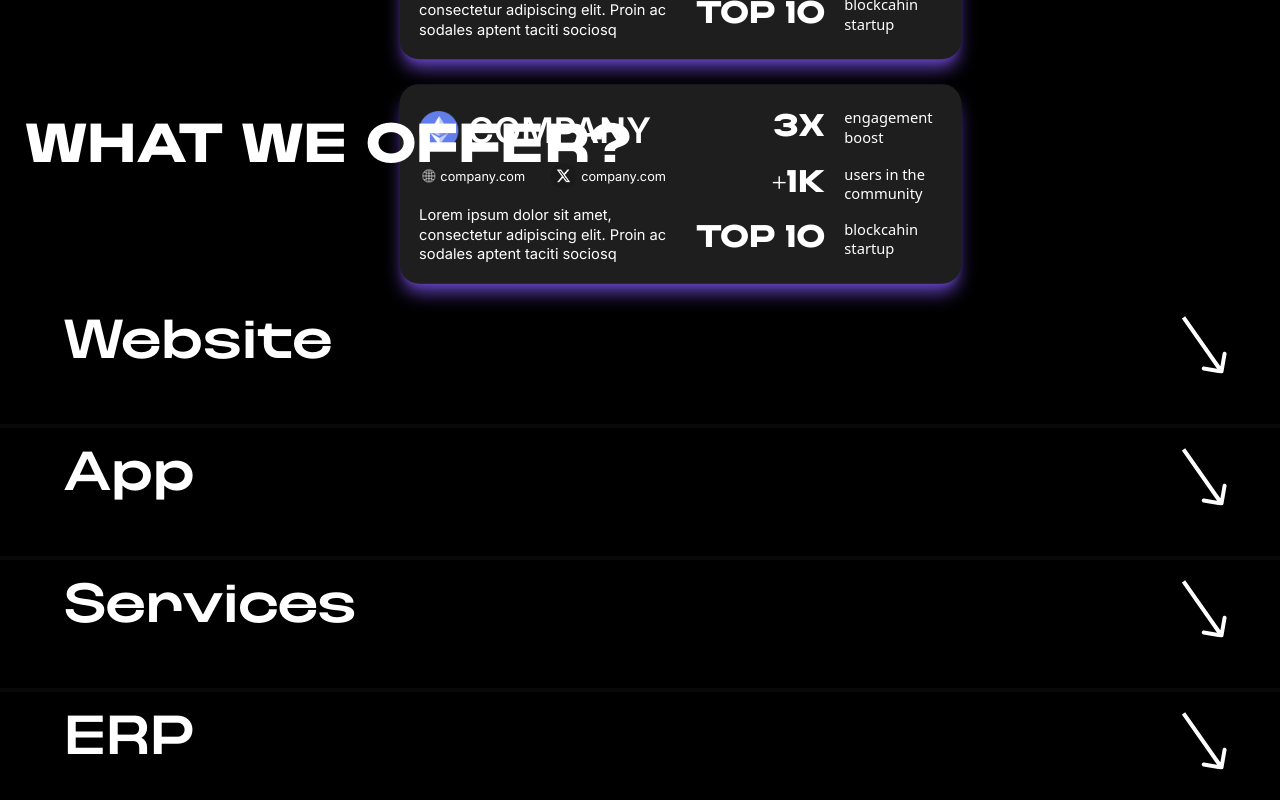
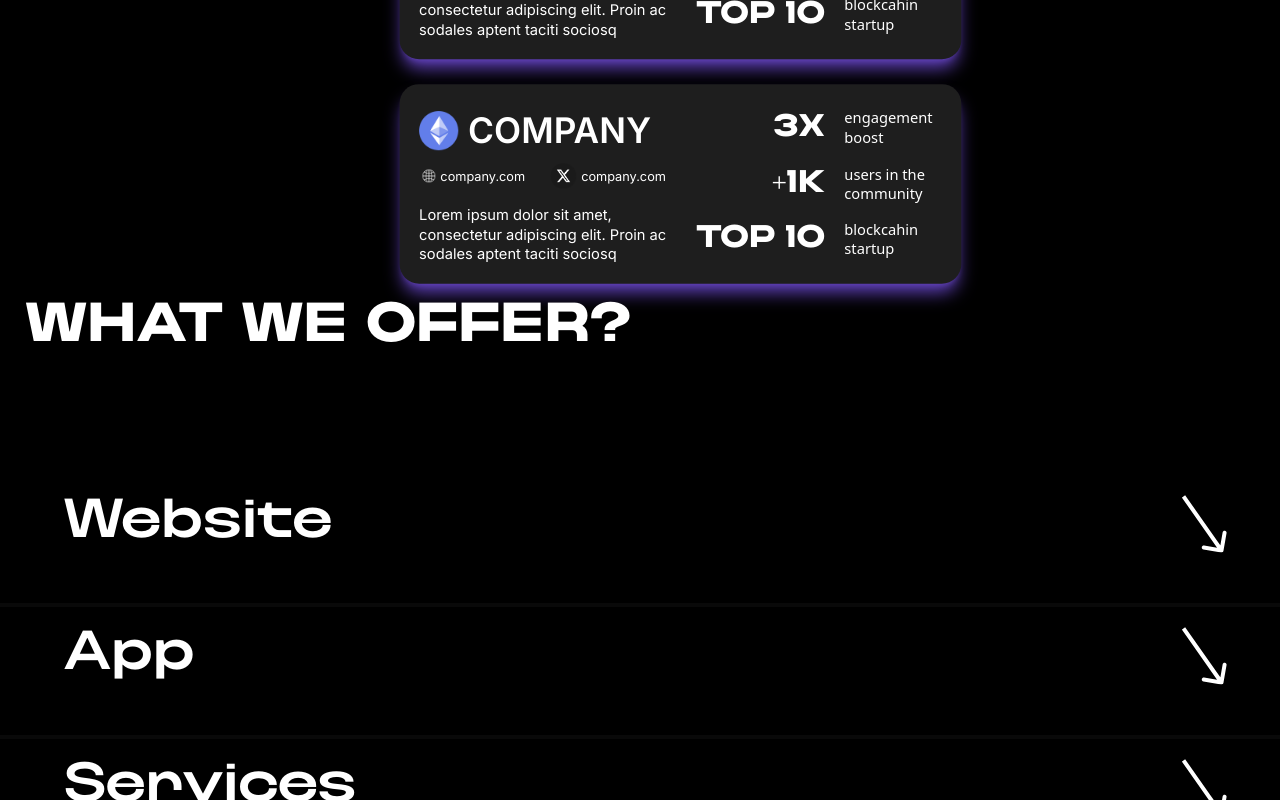
Before and after one commit to McNester/Demos, a Vue app: page / in a window 1280 px wide. Shown: the part 2000-2800 px from the top of the page. Built offline with nearby package versions, Linux system fonts and the light colour scheme.

Commit message:
adjusted the fade animation of the cases title

```diff
--- a/src/App.vue
+++ b/src/App.vue
@@ -246,11 +246,11 @@ export default {
           scrollTrigger: {
             trigger: section,
             start: 'top top', // Animation starts when the top of the section hits the top of the viewport
-            end: 'bottom bottom', // Ends when the bottom of the section leaves the top of the viewport
+            end: () => `+=${document.body.offsetHeight}`, // Ends when the bottom of the section leaves the top of the viewport
             scrub: true,
             pin: pinnedContent, // Pin the entire content section
-            markers: false, // Optional, for debugging
-            pinSpacing: !this.isMobile
+            markers: true, // Optional, for debugging
+            pinSpacing: false
           }
         })
 
@@ -481,7 +481,7 @@ section {
 
 @media (min-width: 722px) {
   #services {
-    @apply -mt-[95rem];
+    @apply -mt-[30rem];
   }
   #logoWrapper {
     @apply ml-[5.5rem] mt-[16vh];
@@ -584,9 +584,6 @@ section {
   #about {
     @apply scale-[140%];
   }
-  #services {
-    @apply -mt-[77rem];
-  }
 
   #contactTitle {
     @apply text-[4rem];
```
